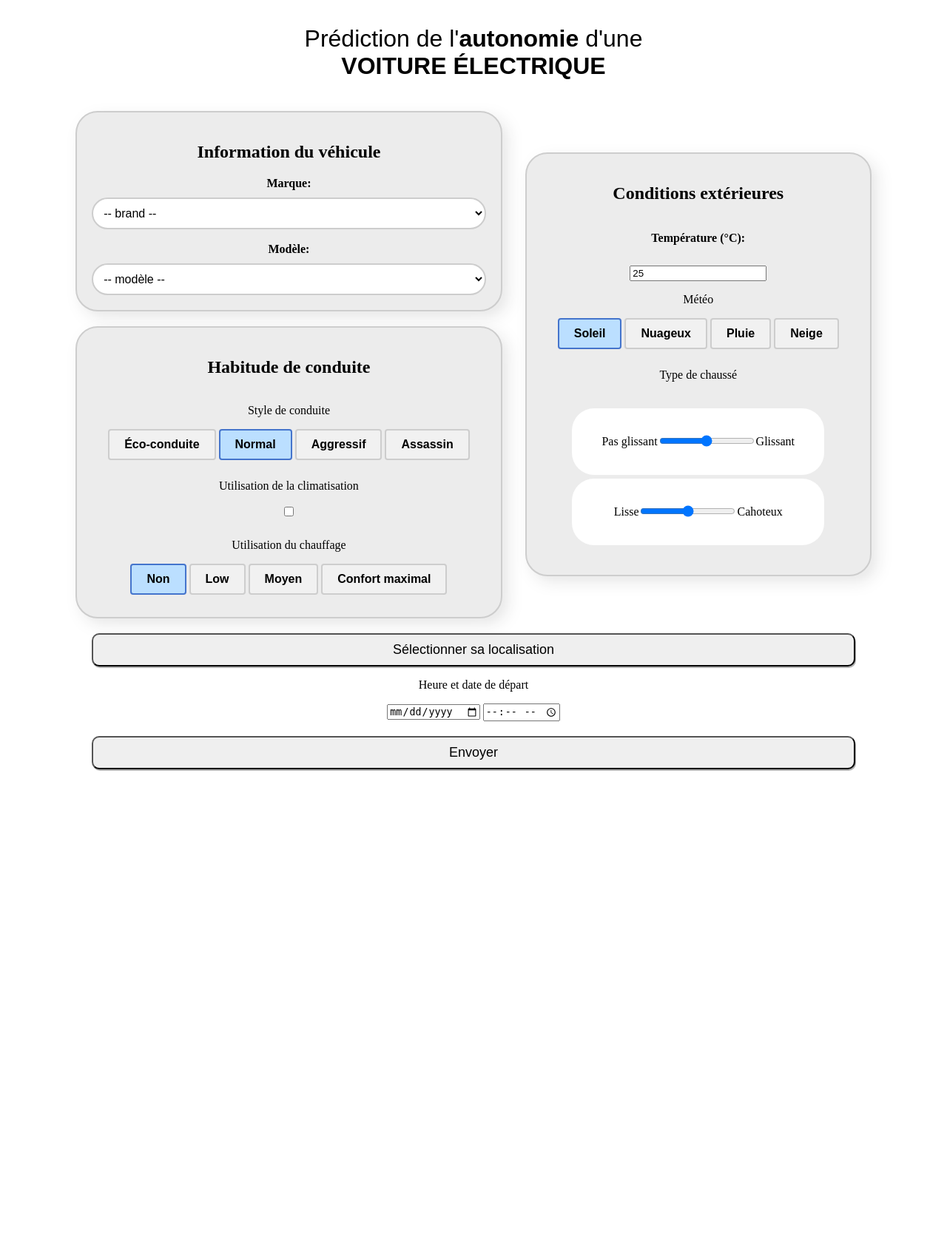
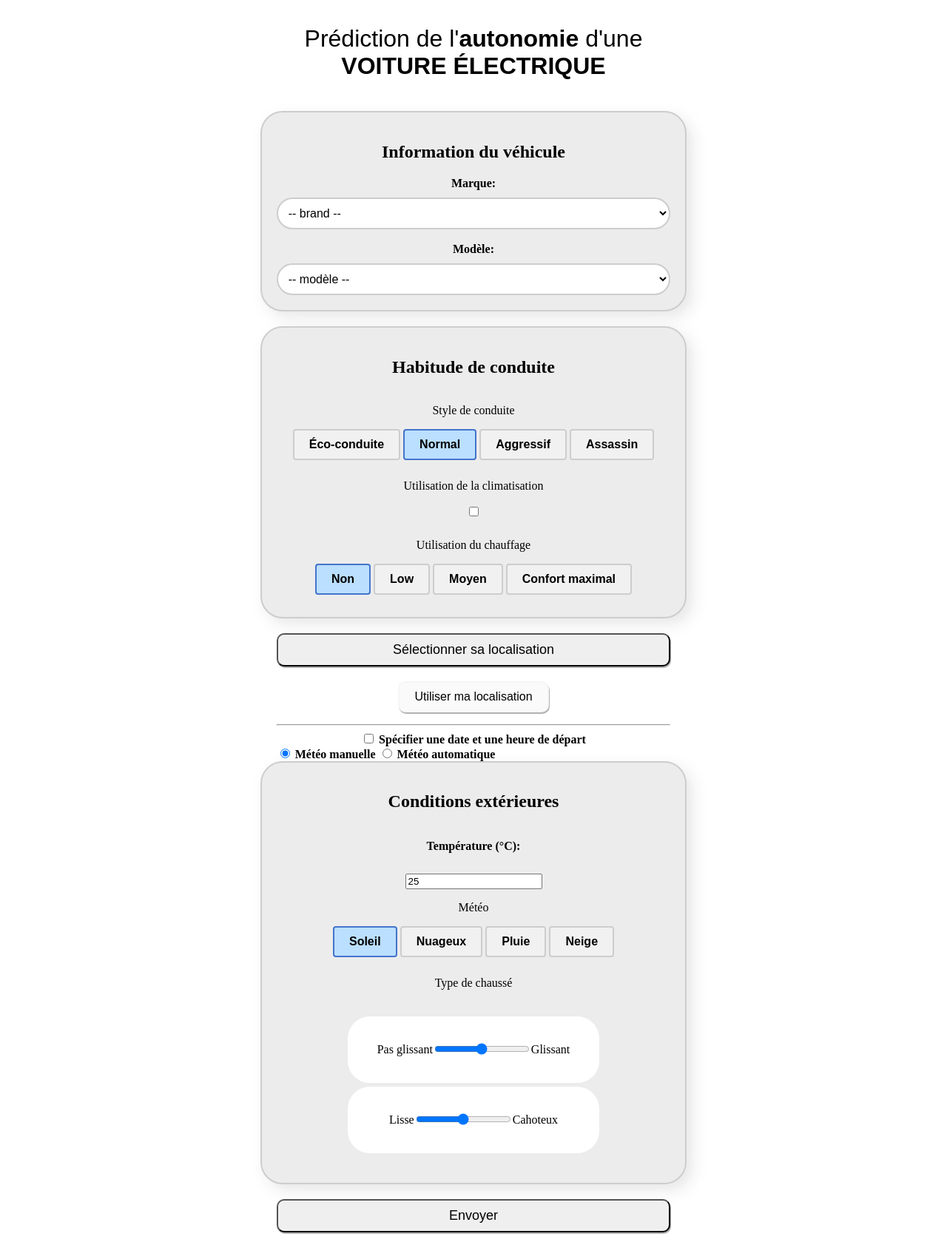
Before and after one commit to AlexandreCabana/EVAIAutonomyPredictor, a FastAPI app: page / in a window 1280 px wide. Shown: the whole page at 74% size. Before the commit the page ends 1042 px from the top, so only its background shows below. Run offline with FastAPI, Linux system fonts and the light colour scheme; some libraries are stand-ins or nearby versions.

Commit message:
ajout mode manuel et mode automatique pour la météo

```diff
--- a/fastApiProject/main.py
+++ b/fastApiProject/main.py
@@ -11,6 +11,7 @@ from starlette import status
 from starlette.responses import RedirectResponse, JSONResponse
 from starlette.staticfiles import StaticFiles
 from sympy import Float
+import uvicorn
 
 
 app = FastAPI()
@@ -151,3 +152,6 @@ async def get_route(data: RouteRequest):
         data.end_lat,
         data.end_lng
     ))
+
+if __name__=="__main__":
+    uvicorn.run("main:app", reload=True)
--- a/fastApiProject/static/script.js
+++ b/fastApiProject/static/script.js
@@ -128,14 +128,6 @@ async function displayRoute() {
     }
 }
 
-
-
-
-
-
-
-
-
 async function fetchCarInfo() {
     try {
         const response = await fetch('static/car_info.csv');
@@ -157,6 +149,9 @@ function getBrands(data){
     console.log(brandsSet);
     return brandsSet;
 }
+
+
+
 
 async function test() {
     const data = await fetchCarInfo();
@@ -250,3 +245,42 @@ function fetchMeteo(position){
         console.error('There has been a problem with your fetch operation:', error);
       });
 }
+
+const check_starttime = document.getElementById('start-time-check');
+const startTimeSection = document.getElementById('start-time-div');
+const radioButtonName = document.getElementsByName('meteo-mode');
+const meteoManuelSection = document.getElementById('meteo-manuelle-section');
+
+let lastValidMode = "manuel";
+
+check_starttime.addEventListener('change', (event) => {
+    startTimeSection.classList.toggle('hidden', !event.target.checked);
+    if(!event.target.checked){
+        toggleMeteoSection('manuel');
+        document.querySelector(`input[name="meteo-mode"][value="manuel"]`).checked = true;
+        lastValidMode = "manuel"
+    }
+});
+
+radioButtonName.forEach(radio => {
+    radio.addEventListener("change", (event) => {
+        const selectedValue = event.target.value;
+
+        if (selectedValue === 'auto' && !check_starttime.checked) {
+            alert("Vous devez activer l'heure de début pour passer en mode automatique !");
+
+            document.querySelector(`input[name="meteo-mode"][value="${lastValidMode}"]`).checked = true;
+        } else {
+            lastValidMode = selectedValue;
+            toggleMeteoSection(selectedValue);
+        }
+    });
+});
+
+function toggleMeteoSection(mode) {
+    if (mode === 'auto') {
+        meteoManuelSection.classList.add('hidden');
+    } else {
+        meteoManuelSection.classList.remove('hidden');
+    }
+}
--- a/fastApiProject/static/styles.css
+++ b/fastApiProject/static/styles.css
@@ -170,10 +170,29 @@ label {
     font-weight: bold;
     margin-bottom: 10px;
 }
+
 #location-btn{
-    width: 70px;
-    background-color: dodgerblue;
+    background-color: rgba(200,200,200,0.1);
+    border: solid rgba(205, 205, 205, 0.1) 2px;
+    color gray;
+    width: auto;
+    font-size: 1em;
 }
+
+.btn-manuel-auto-choix{
+    display:flex;
+    flex-direction: row;
+    gap: 20px;
+}
+
+.btn-manuel-auto-choix .btn{
+    width: auto;
+}
+
+.hidden {
+   display: none;
+}
+
 
 /* RESULTATS */
 .battery_title{
--- a/fastApiProject/templates/index.html
+++ b/fastApiProject/templates/index.html
@@ -66,12 +66,51 @@
                         </div>
                     </div>
                 </div>
-                <div class="panel">
+            </div>
+
+            <input type="hidden" name="start_lat" id="start_lat">
+            <input type="hidden" name="start_lng" id="start_lng">
+            <input type="hidden" name="end_lat" id="end_lat">
+            <input type="hidden" name="end_lng" id="end_lng">
+            <button type="button" onclick="openMap()">Sélectionner sa localisation</button>
+
+            <button type="button" id="location-btn" onclick="getLocation()">Utiliser ma localisation</button>
+            <p id="demo"></p>
+
+            <div id="map-container" style="display:none; margin-top:20px;">
+            <div id="map" style="height:400px;"></div>
+             <p id="coords"></p>
+            <button type="button" onclick="confirmMap()">Confirmer la position</button>
+            <div id="route-info" style="margin-top:15px; padding:10px; background-color:#f0f0f0; border-radius:5px; display:none;">
+                <h3>Informations du trajet</h3>
+                <p><strong>Distance:</strong> <span id="route-distance">0</span> km</p>
+                <p><strong>Temps estimé:</strong> <span id="route-duration">0</span> minutes</p>
+            </div>
+            </div>
+
+            <hr>
+
+            <input type="checkbox" id="start-time-check" >
+            <label for="start-time-check">Spécifier une date et une heure de départ</label>
+            <div class="start-time-div hidden" id="start-time-div">
+                <p>Heure et date de départ</p>
+                <label for="start_date"></label><input type="date" id="start_date">
+                <label for="start_time"></label><input type="time" id="start_time">
+            </div>
+
+            <div class="manuel-auto-choix-section">
+                <div class="btn-manuel-auto-choix">
+                    <div class="">
+                            <input type="radio" id="meteo-manuelle" name="meteo-mode" value="manuel" checked>
+                            <label for="meteo-manuelle">Météo manuelle</label>
+
+                            <input type="radio" id="meteo-auto" name="meteo-mode" value="auto">
+                            <label for="meteo-auto">Météo automatique</label>
+                    </div>
+                </div>
+                <div class="panel" id="meteo-manuelle-section">
                     <div class="section-parametres">
                         <h2>Conditions extérieures</h2>
-
-<!--                        <button type="button" id="location-btn" onclick="getLocation()">Utiliser ma localisation</button>-->
-<!--                        <p id="demo"></p>-->
 
                         <br>
                         <label for="temperature">Température (°C):</label>
@@ -116,29 +155,7 @@
 
                     </div>
                 </div>
-
             </div>
-
-            <input type="hidden" name="start_lat" id="start_lat">
-            <input type="hidden" name="start_lng" id="start_lng">
-            <input type="hidden" name="end_lat" id="end_lat">
-            <input type="hidden" name="end_lng" id="end_lng">
-            <button type="button" onclick="openMap()">Sélectionner sa localisation</button>
-
-            <div id="map-container" style="display:none; margin-top:20px;">
-            <div id="map" style="height:400px;"></div>
-             <p id="coords"></p>
-            <button type="button" onclick="confirmMap()">Confirmer la position</button>
-            <div id="route-info" style="margin-top:15px; padding:10px; background-color:#f0f0f0; border-radius:5px; display:none;">
-                <h3>Informations du trajet</h3>
-                <p><strong>Distance:</strong> <span id="route-distance">0</span> km</p>
-                <p><strong>Temps estimé:</strong> <span id="route-duration">0</span> minutes</p>
-            </div>
-            </div>
-
-            <p>Heure et date de départ</p>
-            <label for="start_date"></label><input type="date" id="start_date">
-            <label for="start_time"></label><input type="time" id="start_time">
 
             <button type="submit">Envoyer</button>
         </form>
--- a/script.py
+++ b/script.py
@@ -17,8 +17,6 @@ class myDataset(Dataset):
         return len(self.data)
     def __getitem__(self, idx):
         return self.data[idx]
-
-
 
 class modelQuad(nn.Module):
     def __init__(self):
```
